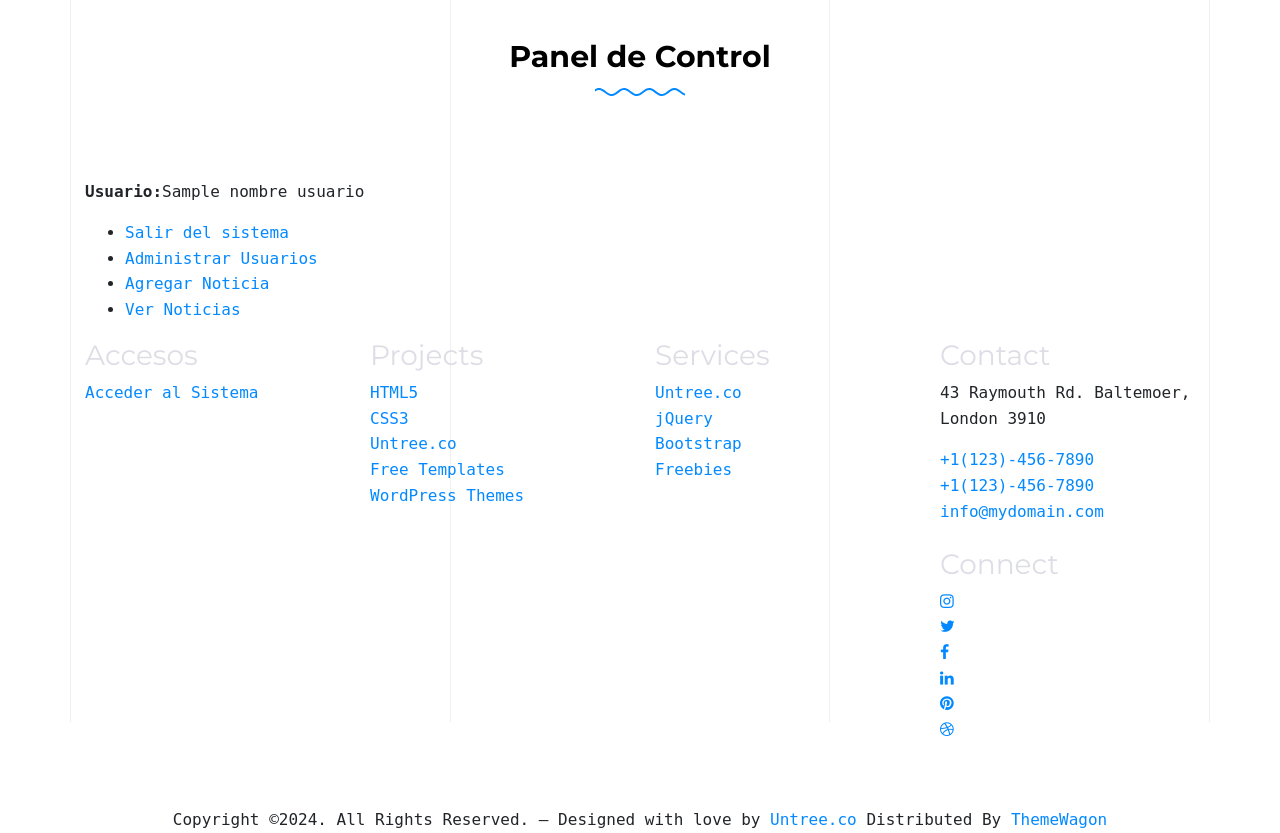
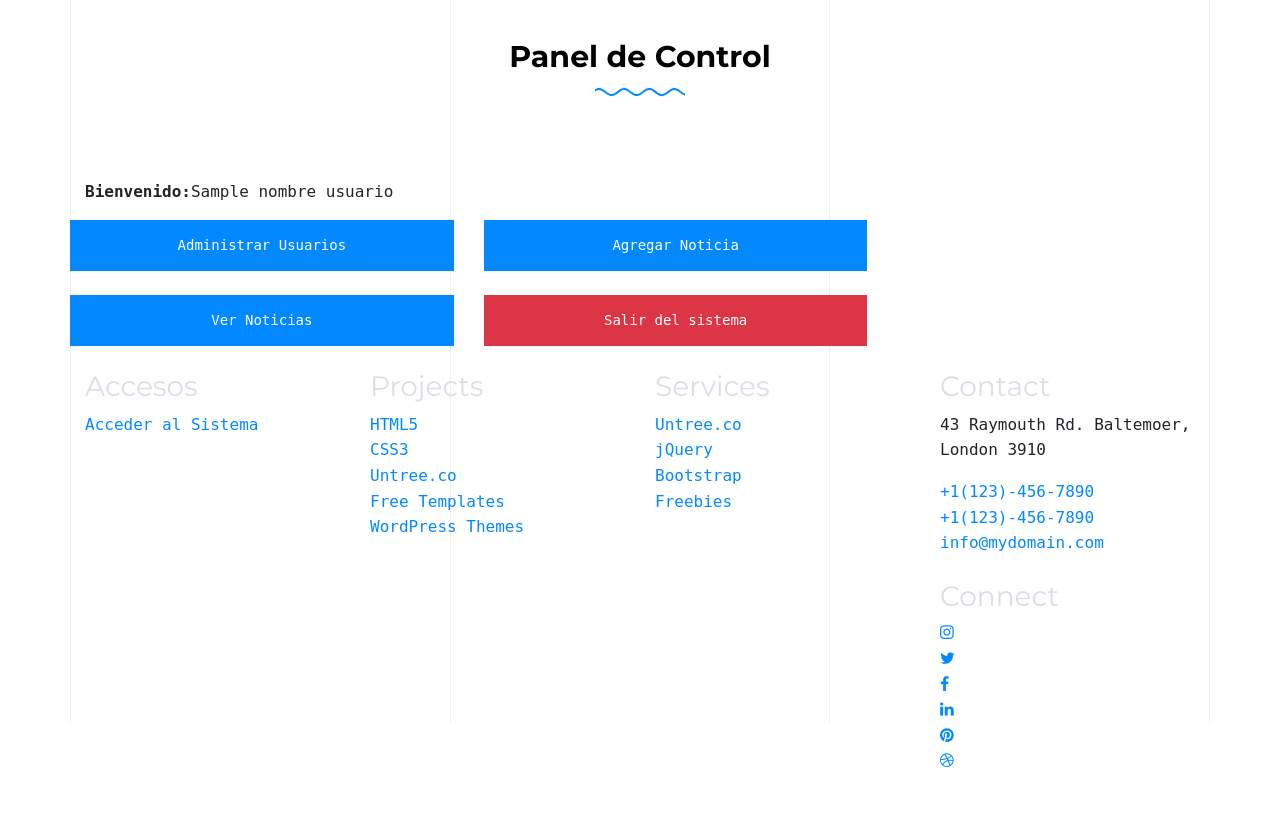
Before and after one commit to sebasgfb/django, a Django app: template CMS/pagina_cms/templates/panel.html in a window 1280 px wide. Shown: the part 78-911 px from the top of the page. After the commit the page ends 845 px from the top, so only its background shows below. Run offline with Django 3.2, Linux system fonts and the light colour scheme; the template is opened without the code that fills it: most values are stand-ins (such as "Sample title", 1, 10 or a date in 2020); some libraries are stand-ins or nearby versions; some web fonts are replaced.

Commit message:
cambios panel

```diff
--- a/CMS/pagina_cms/templates/base.html
+++ b/CMS/pagina_cms/templates/base.html
@@ -155,25 +155,8 @@
 
         </div> <!-- /.row -->
 
-
-
-
-
-        <div class="row mt-5">
-          <div class="col-12 text-center">
-            <!--
-              **==========
-              NOTE:
-              Please don't remove this copyright link unless you buy the license here https://untree.co/license/
-
-              **==========
-            -->
-            <p class="mb-0">Copyright &copy;<script>document.write(new Date().getFullYear());</script>. All Rights Reserved. &mdash; Designed with love by <a href="https://untree.co">Untree.co</a>  Distributed By <a href="https://themewagon.com">ThemeWagon</a> <!-- License information: https://untree.co/license/ -->
-            </p>
-          </div>
-        </div>
-      </div> <!-- /.container -->
-    </div> <!-- /.site-footer -->
+      </div>
+    </div>
 
     <div id="overlayer"></div>
     <div class="loader">
--- a/CMS/pagina_cms/templates/panel.html
+++ b/CMS/pagina_cms/templates/panel.html
@@ -18,16 +18,21 @@
           <label>{{m_error}}</label>
         </div>
         <div class="col-lg-7">
-          <p><strong>Usuario:</strong>{{nombre_usuario}}</p>
+          <p><strong>Bienvenido:</strong>{{nombre_usuario}}</p>
         </div>
-        <div class="col-lg-7">
-          <ul>
-            <li><a href="{% url 'salir' %}" >Salir del sistema</a></li>
-            <li><a href="{% url 'verusuario'%}">Administrar Usuarios</a></li>
-            <li><a href="{% url 'agregar_noticia' %}">Agregar Noticia</a></li>
-            <li><a href="{% url 'ver_noticias' %}">Ver Noticias</a></li>
-          </ul>
-        </div>
+        <div class="row">
+          <div class="col-lg-6 mb-4">
+              <a href="{% url 'verusuario' %}" class="btn btn-primary btn-block">Administrar Usuarios</a>
+          </div>
+          <div class="col-lg-6 mb-4">
+              <a href="{% url 'agregar_noticia' %}" class="btn btn-primary btn-block">Agregar Noticia</a>
+          </div>
+          <div class="col-lg-6 mb-4">
+              <a href="{% url 'ver_noticias' %}" class="btn btn-primary btn-block">Ver Noticias</a>
+          </div>
+          <div class="col-lg-6 mb-4">
+            <a href="{% url 'salir' %}" class="btn btn-danger btn-block">Salir del sistema</a>
+          </div>
       </div>
     </div>
   </div
```
Also changed, not shown: CMS/db.sqlite3.
